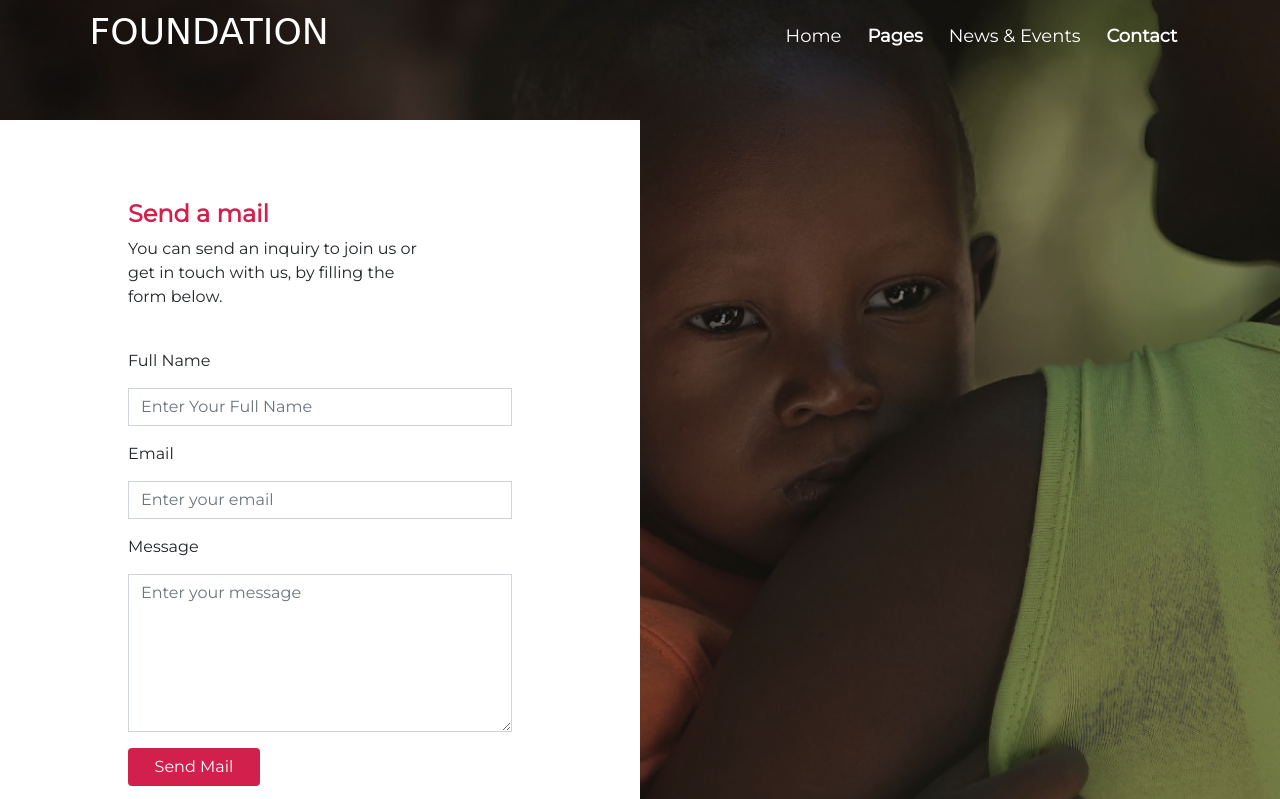
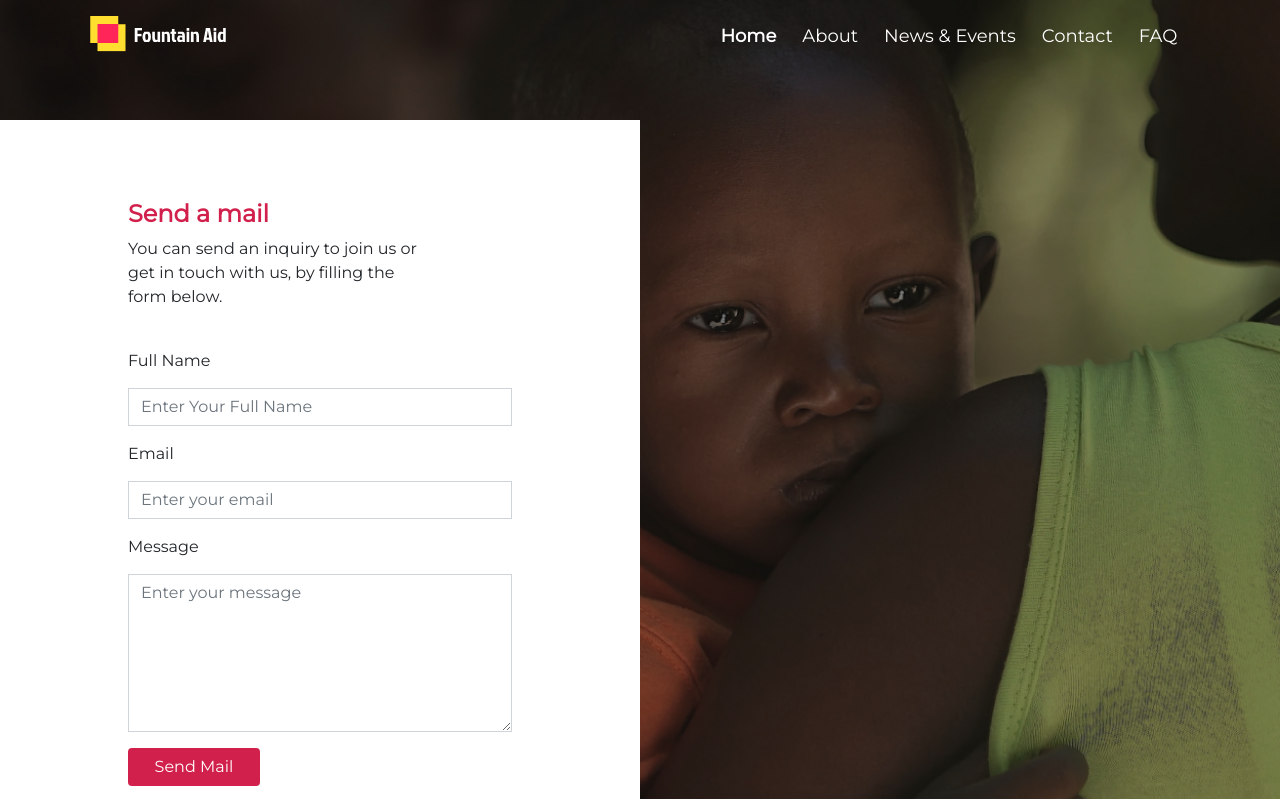
Before and after one commit to davidjnr2/Charity-Organisation-Template, a plain HTML site: page contact.html in a window 1280 px wide. Shown: the top 799 px of the page. Drawn offline with nearby package versions, Linux system fonts and the light colour scheme.

Commit message:
Add files via upload

```diff
--- a/contact.html
+++ b/contact.html
@@ -29,12 +29,11 @@
 
     <main class="contact__hero">
         <div class="contact__hero-overlay">
-            <!-- <p>text</p> -->
-
             <header>
                 <nav class="navbar fixed-top navbar-expand-lg navbar-light">
                     <div>
-                        <a class="navbar-brand logo_text" href="#">FOUNDATION</a>
+                        <a class="navbar-brand logo_text" href="./index.html"><img src="./img/logo.png" alt="">
+                        </a>
                     </div>
                     <button class="navbar-toggler" type="button" data-toggle="collapse" data-target="#navbarNav" aria-controls="navbarNav" aria-expanded="false" aria-label="Toggle navigation">
                         <span class="first_Nav"></span>
@@ -44,16 +43,21 @@
                     <div class="collapse navbar-collapse" id="navbarNav">
                         <ul class="navbar-nav">
                             <li class="nav-item">
-                                <a class="nav-link" href="./index.html">Home <span class="sr-only">(current)</span></a>
-                            </li>
-                            <li class="nav-item active">
-                                <a class="nav-link" href="#">Pages</a>
+                                <a class="nav-link active" href="./index.html">Home <span class="sr-only">(current)</span></a>
                             </li>
                             <li class="nav-item">
-                                <a class="nav-link" href="#">News & Events</a>
+                                <a class="nav-link" href="./about.html">About</a>
+                            </li>
+                        </li>
+
+                            <li class="nav-item">
+                                <a class="nav-link" href="./event.html">News & Events</a>
                             </li>
                             <li class="nav-item">
-                                <a class="nav-link active" href="./contact.html">Contact</a>
+                                <a class="nav-link" href="./contact.html">Contact</a>
+                            </li>
+                            <li class="nav-item">
+                                <a class="nav-link" href="./faq.html">FAQ</a>
                             </li>
                     </div>
                 </nav>
@@ -187,7 +191,7 @@
             <div class="row">
                 <div class="col-md-3 col-sm-6">
                     <ul>
-                        <li>Logo</li>
+                        <li><span><img src="./img/logo.png" alt=""></span></li>
                         <li>Our team gathers</li>
                         <li>Thousands of volunteers</li>
                         <li>With am mission to help</li>
```
